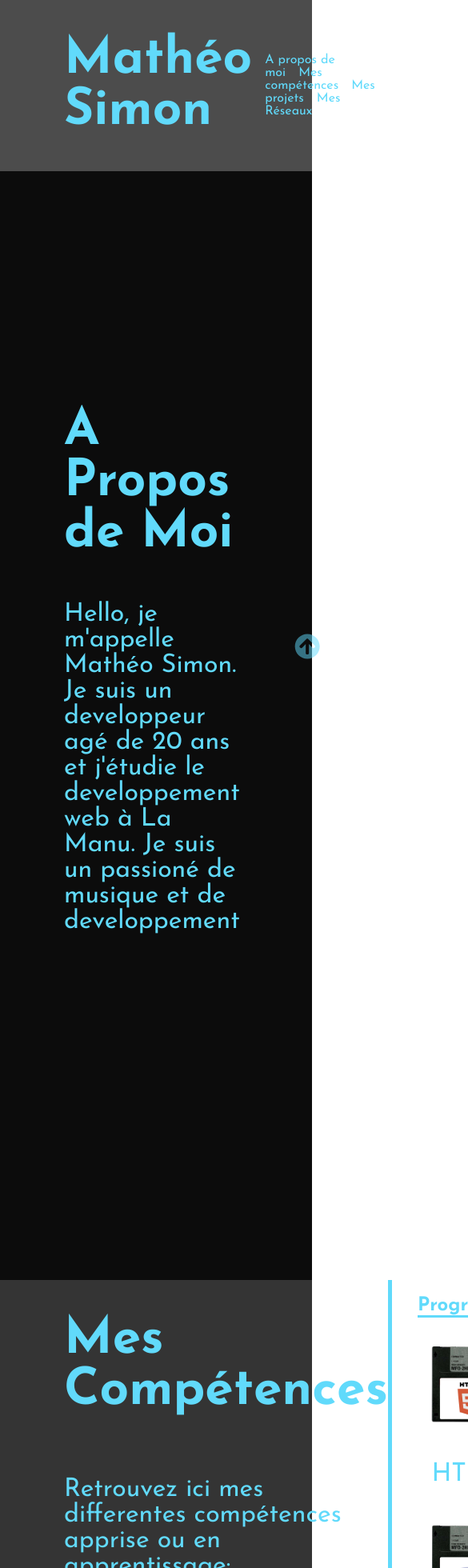
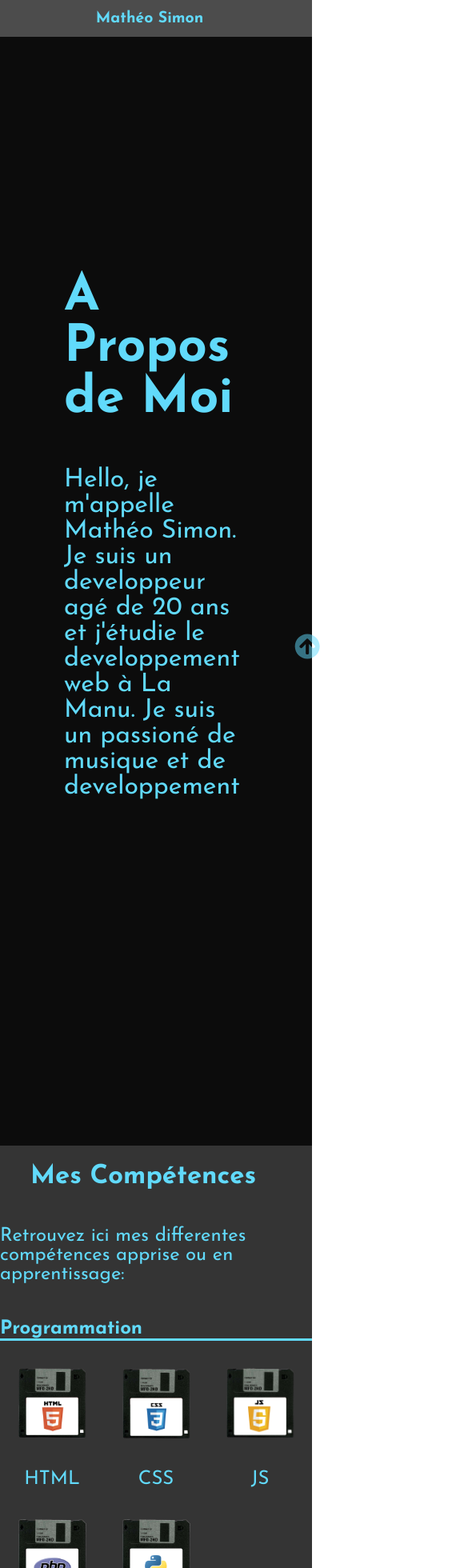
Before and after one commit to DeraiZ/Portfolio, a React (Create React App) app in the folder portfolio/: page / in a window 390 px wide. Shown: the top 1960 px of the page at 80% size, 585 px wide, since content can reach past the window. Built offline with nearby package versions, Linux system fonts and the light colour scheme.

Commit message:
add responsive css

```diff
--- a/portfolio/src/App.css
+++ b/portfolio/src/App.css
@@ -61,6 +61,10 @@ p{
   color: #61dafb;
 }
 
+.link a {
+  font-size: 1rem;
+}
+
 a{
   text-decoration: none;
   color: #61dafb;
@@ -89,7 +93,7 @@ a{
 }
 
 #about-me{
-  height: 100%;
+  height: 80%;
   background-color: #0c0c0c;
   padding: 15rem 5rem 25rem 5rem;
 
@@ -233,3 +237,95 @@ a{
   opacity: 1;
   height: 2.5rem;
 }
+
+@media (max-width: 1260px) {
+   .link{
+    display: none;
+  }
+
+  #navbar {
+    justify-content: center;
+    align-items: center;
+  }
+
+  #navbar h1{
+    margin-left: 0;
+    font-size: 5vw;
+  }
+
+  #competence{
+    display: flex;
+    flex-direction: column;
+  }
+
+  .flex{
+    border-right: none;
+    margin-left: 0;
+  }
+
+  .flex h1{
+    font-size: calc(25px + 2vw);
+  }
+
+  .flex p {
+    font-size: calc(20px + 1vw);
+  }
+
+  .skill img{
+    width: 30vw;
+  }
+
+  .skill p {
+    font-size: calc(20px + 1vw);
+  }
+
+  #project{
+    display: flex;
+    flex-direction: column;
+  }
+
+  .project_flex{
+    border-right: none;
+    border-bottom: #61dafb 5px solid;
+  }
+
+  .project_flex h1{
+    font-size: calc(25px + 2vw);
+  }
+
+  .project_flex p {
+    font-size: calc(20px + 1vw);
+  }
+
+  .NFT-MarketPlace{
+    border-bottom: #61dafb 5px solid;
+
+  }
+
+  .dealgames{
+    border-bottom: #61dafb 5px solid;
+
+  }
+
+  .RockBand-FanPage{
+    border-bottom: #61dafb 5px solid;
+
+  }
+
+  .JavaGames{
+    border-bottom: #61dafb 5px solid;
+  }
+
+  .network{
+    margin-left: 2vw;
+  }
+
+  .network_flex h1{
+    font-size: calc(25px + 2vw);
+  }
+
+  .network_flex p {
+    font-size: calc(20px + 1vw);
+  }
+
+}
--- a/portfolio/src/Component/Project.js
+++ b/portfolio/src/Component/Project.js
@@ -31,7 +31,7 @@ const Project = () => {
                   </div>
 
               </div>
-              <div className={"skill"}>
+              <div className={"RockBand-FanPage"}>
                   <img src={require("../project_img/RockBand-FanPage.png")} alt={"Rockband Fan Page Project"}/>
                   <div className={"description"}>
                       <p>Projet RockBand - Fan Page</p>
@@ -41,7 +41,7 @@ const Project = () => {
                   </div>
 
               </div>
-              <div className={"skill"}>
+              <div className={"JavaGames"}>
                   <img src={require("../project_img/JAVA_Games.png")} alt={"Java Games Project"}/>
                   <div className={"description"}>
                       <p>Projet JAVA Games</p>
@@ -51,7 +51,7 @@ const Project = () => {
                   </div>
 
               </div>
-              <div className={"skill"}>
+              <div className={"RainbowPhoto"}>
                   <img src={require("../project_img/RainbowPhoto.png")} alt={"Rainbow Photo Project"}/>
                   <div className={"description"}>
                       <p>Projet Rainbow Photo</p>
```
